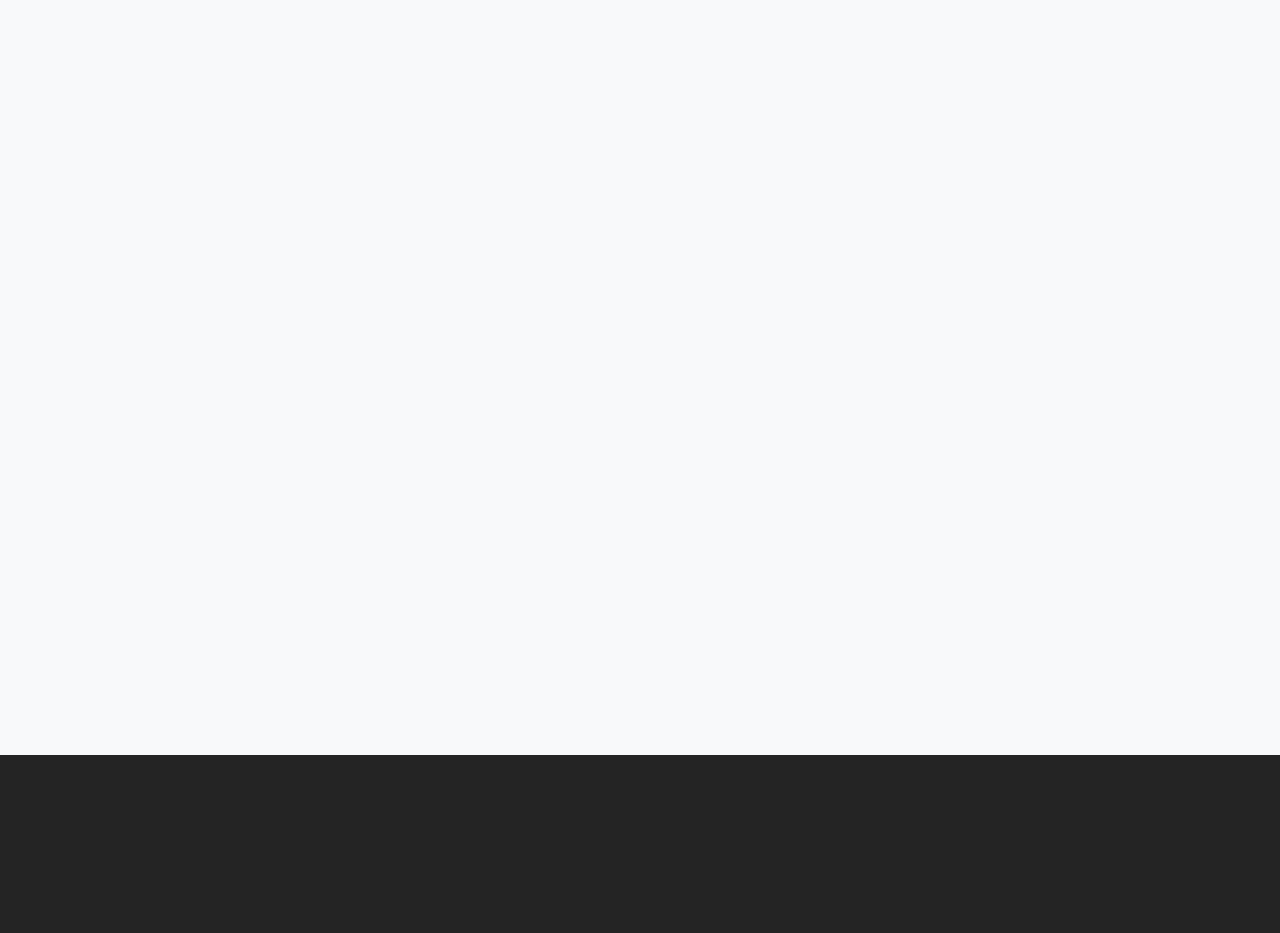
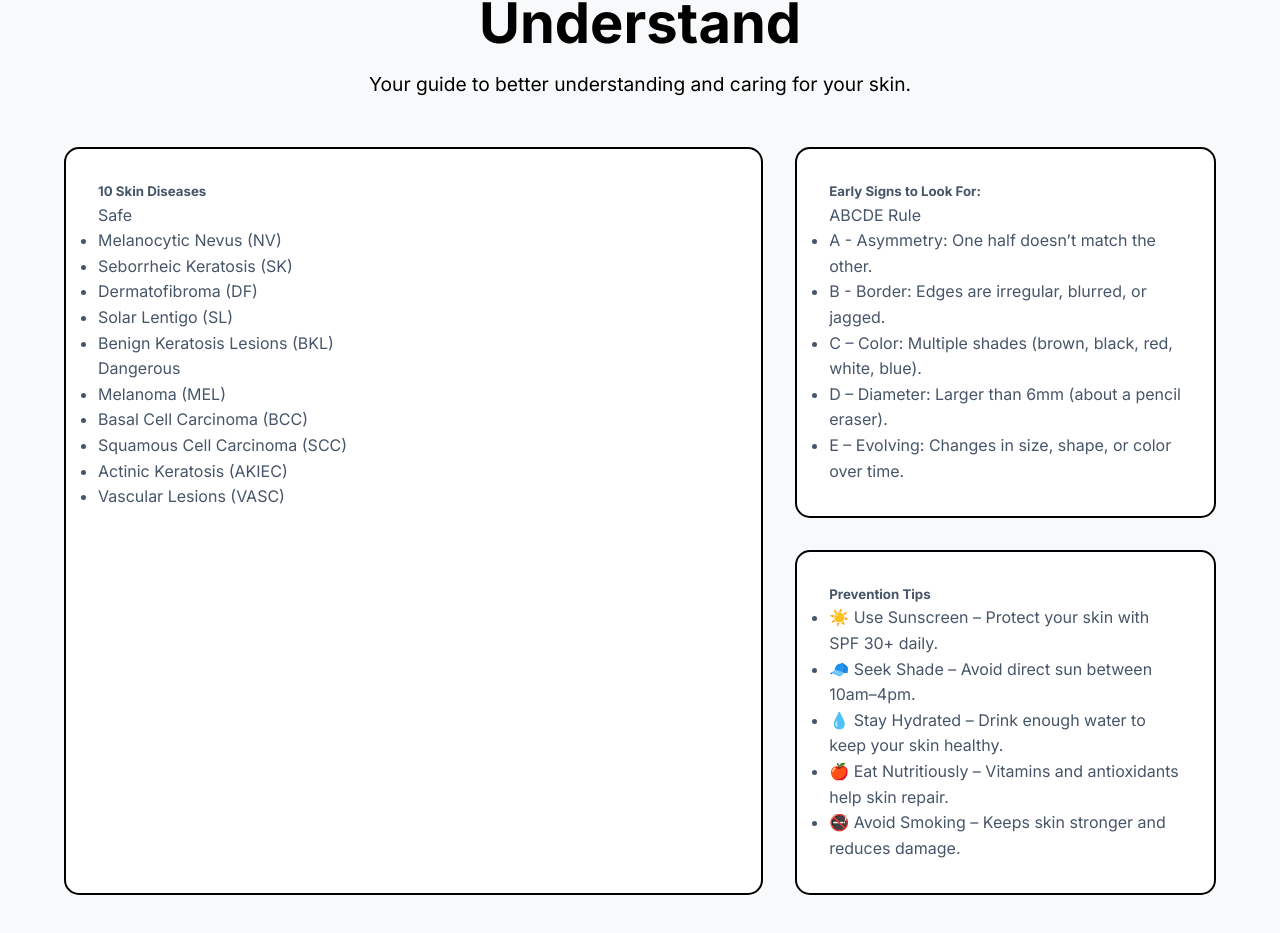
Before and after one commit to KenzieJunaidi/skinguard, a React (Vite) app: page / in a window 1280 px wide. Shown: the part 845-1778 px from the top of the page. Before the commit the page ends 1600 px from the top, so only its background shows below. Built offline with nearby package versions, Linux system fonts and the light colour scheme.

Commit message:
Added Learn Content

```diff
--- a/src/App.css
+++ b/src/App.css
@@ -10,6 +10,7 @@
 
   --heading-color: #e2e8f0;
   --text-color: #475569;
+  --text-color-dark: black;
 
   --primary-color: #2B6777;
   --secondary-color: #ACF0DA;
@@ -286,14 +287,79 @@ body {
   background: var(--background);
 
   display: flex;
+  flex-direction: column;
+
   align-items: center;
+  justify-content: center;
+
+  padding: 1.5rem 5%;
 }
 
-.learn-container {
+.learn-content {
+  width: 100%;
   display: flex;
-  justify-content: space-between;
+  flex-direction: column;
+  gap: 3rem;
+}
+
+.learn-title h1 {
+  color: var(--text-color-dark);
+  font-size: 3.5rem;
+  font-weight: 700;
+  text-align: center;
+}
+
+.learn-title h3 {
+  color: var(--text-color-dark);
+  font-size: 1.2rem;
+  font-weight: 400;
+  text-align: center;
+}
+
+.box-container {
+  display: flex;
+  flex-wrap: wrap;
+  gap: 2rem;
+}
+
+.large-box {
+  min-width: 400px;
+  flex: 3 1 0;
+  border: 2px solid black;
+  background-color: var(--card-background);
+  border-radius: 15px;
+
+  padding: 2rem;
+}
+
+.small-box {
+  min-width: 200px;
+  flex: 2 1 0;
+  display: flex;
+  flex-direction: column;
+  gap: 2rem;
+}
+
+.small-box-1, .small-box-2 {
+  flex: 1;
+  border: 2px solid black;
+  background-color: var(--card-background);
+  border-radius: 15px;
+  padding: 2rem;
+}
+
+/* Steps Section */
+.steps {
+  min-height: 100vh;
+  background: var(--background);
+
+  display: flex;
+  flex-direction: column;
+
   align-items: center;
-  text-align: left;
+  justify-content: center;
+
+  padding: 1.5rem 5%;
 }
 
 /* Media Queries */
@@ -306,12 +372,6 @@ body {
   .hero-image {
     display: none;
   }
-
-  .nav-links a {
-    color: var(--primary-color);
-    font-weight: 700;
-  }
-
 }
 
 @media (max-width: 768px) {
--- a/src/App.jsx
+++ b/src/App.jsx
@@ -4,6 +4,7 @@ import './App.css'
 import { Navbar } from './components/Navbar';
 import { Hero } from './components/Hero';
 import { Learn } from './components/Learn';
+import { Steps } from './components/Steps';
 
 
 function App() {
@@ -18,6 +19,7 @@ function App() {
       <Navbar />
       <Hero />
       <Learn />
+      <Steps />
     </div>
   )
 }
--- a/src/components/Learn.jsx
+++ b/src/components/Learn.jsx
@@ -4,13 +4,59 @@ export const Learn = () => {
     return (
         <motion.section id="learn" className="learn">
             <motion.div className="learn-content">
-                <motion.div className="learn-title"></motion.div>
+
+                <motion.div className="learn-title">
+                    <motion.h1>Understand</motion.h1>
+                    <motion.h3>Your guide to better understanding and caring for your skin.</motion.h3>
+                </motion.div>
 
                 <motion.div className="box-container">
-                    <motion.div></motion.div>
-                    <motion.div>
-                        <motion.div></motion.div>
-                        <motion.div></motion.div>
+                    <motion.div className="large-box">
+                        <motion.h5>10 Skin Diseases</motion.h5>
+
+                        <motion.p>Safe</motion.p>
+                        <ul>
+                            <li>Melanocytic Nevus (NV)</li>
+                            <li>Seborrheic Keratosis (SK)</li>
+                            <li>Dermatofibroma (DF)</li>
+                            <li>Solar Lentigo (SL)</li>
+                            <li>Benign Keratosis Lesions (BKL)</li>
+                        </ul>
+
+                        <motion.p>Dangerous</motion.p>
+
+                        <ul>
+                            <li>Melanoma (MEL)</li>
+                            <li>Basal Cell Carcinoma (BCC)</li>
+                            <li>Squamous Cell Carcinoma (SCC)</li>
+                            <li>Actinic Keratosis (AKIEC)</li>
+                            <li>Vascular Lesions (VASC)</li>
+                        </ul>
+                    </motion.div>
+
+                    <motion.div className="small-box">
+                        <motion.div className="small-box-1">
+                            <motion.h5>Early Signs to Look For:</motion.h5>
+                            <motion.p>ABCDE Rule</motion.p>
+                            <ul>
+                                <li>A - Asymmetry: One half doesn’t match the other.</li>
+                                <li>B - Border: Edges are irregular, blurred, or jagged.</li>
+                                <li>C – Color: Multiple shades (brown, black, red, white, blue).</li>
+                                <li>D – Diameter: Larger than 6mm (about a pencil eraser).</li>
+                                <li>E – Evolving: Changes in size, shape, or color over time.</li>
+                            </ul>
+                        </motion.div>
+
+                        <motion.div className="small-box-2">
+                            <motion.h5>Prevention Tips</motion.h5>
+                            <ul>
+                                <li>☀️ Use Sunscreen – Protect your skin with SPF 30+ daily.</li>
+                                <li>🧢 Seek Shade – Avoid direct sun between 10am–4pm.</li>
+                                <li>💧 Stay Hydrated – Drink enough water to keep your skin healthy.</li>
+                                <li>🍎 Eat Nutritiously – Vitamins and antioxidants help skin repair.</li>
+                                <li>🚭 Avoid Smoking – Keeps skin stronger and reduces damage.</li>
+                            </ul>
+                            </motion.div>
                     </motion.div>
                 </motion.div>
             </motion.div>
--- a/src/components/Navbar.jsx
+++ b/src/components/Navbar.jsx
@@ -48,6 +48,9 @@ export const Navbar = () => {
                     <a href="#learn">Learn</a>
                 </motion.li>
                 <motion.li variants={FadeIn} whileHover={{scale: 1.05}} whileTap={{scale: 0.95}}>
+                    <a href="#steps">Steps</a>
+                </motion.li>
+                <motion.li variants={FadeIn} whileHover={{scale: 1.05}} whileTap={{scale: 0.95}}>
                     <a href="#detect">Detect</a>
                 </motion.li>
             </motion.ul>
```
